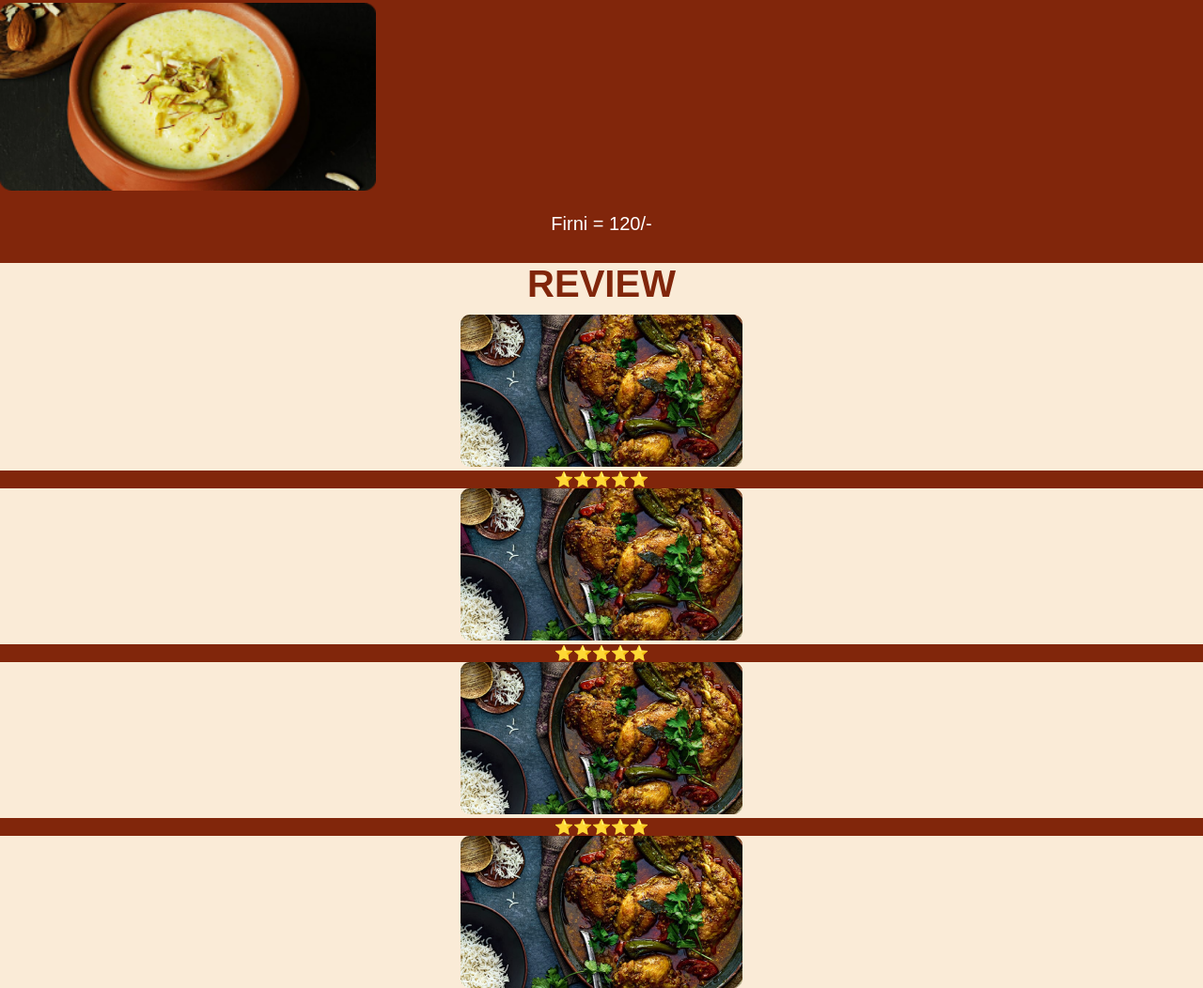
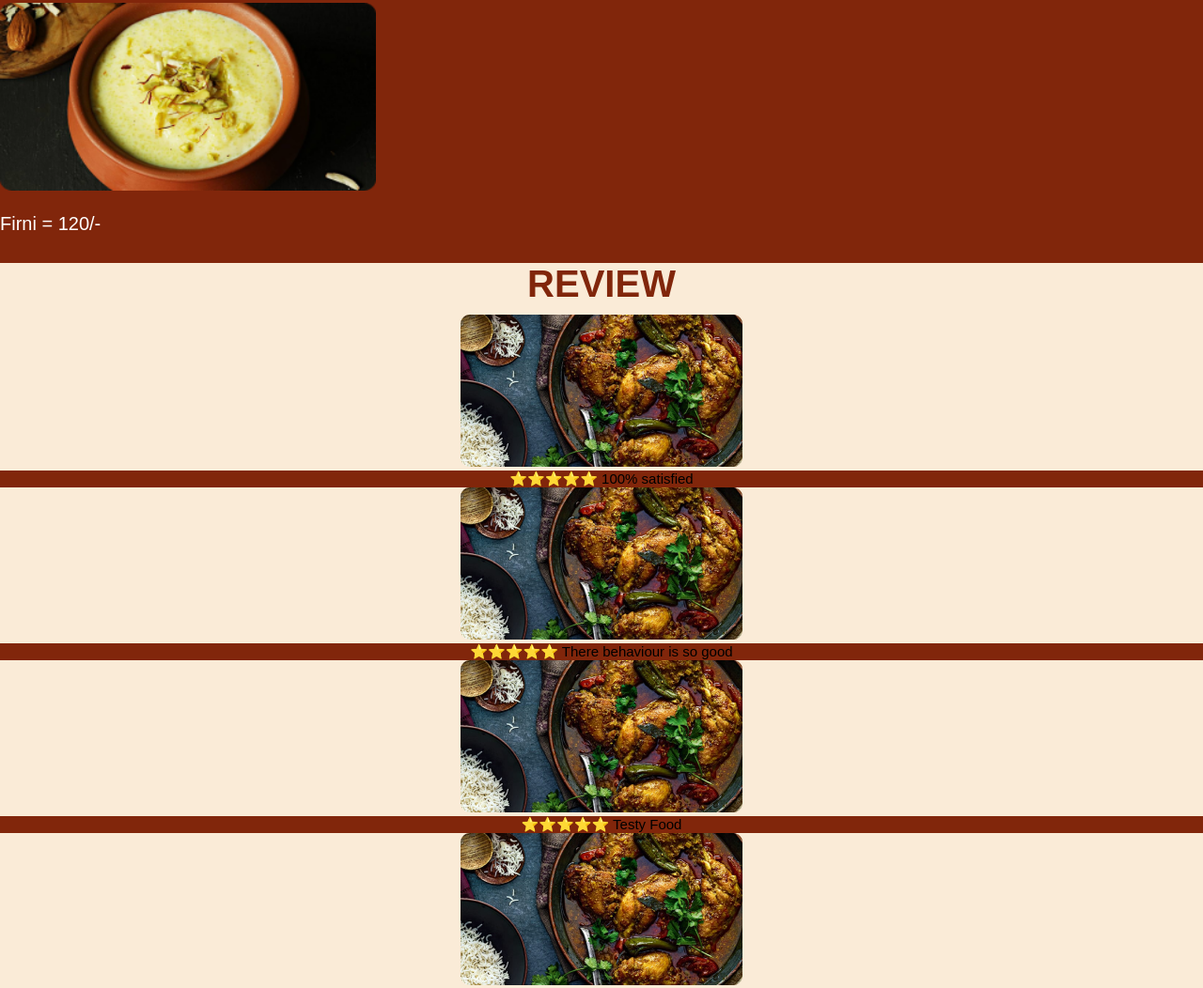
Before and after one commit to sadiaislam1/CT.github.io, a plain HTML site: page index.html in a window 1280 px wide. Shown: the part 1381-2433 px from the top of the page at 94% size. Drawn offline with Linux system fonts and the light colour scheme.

Commit message:
review changes

```diff
--- a/index.html
+++ b/index.html
@@ -73,17 +73,17 @@
         <h1>REVIEW</h1>
         <div-left>
 <img class="ola" src="curry_img.png" alt="">
-<p>⭐⭐⭐⭐⭐
+<p>⭐⭐⭐⭐⭐ 100% satisfied
 </p>
         </div-left >
         <div-left >
             <img class="ola" src="curry_img.png" alt="">
-            <p>⭐⭐⭐⭐⭐
+            <p>⭐⭐⭐⭐⭐ There behaviour is so good
             </p>
         </div-left>
         <div-left >
             <img class="ola" src="curry_img.png" alt="">
-            <p>⭐⭐⭐⭐⭐
+            <p>⭐⭐⭐⭐⭐ Testy Food
 
             </p>
         </div-left>
@@ -129,7 +129,6 @@
 
 
 
-
     <script src="script.js"></script>
 </body>
 </html>
--- a/style.css
+++ b/style.css
@@ -147,9 +147,10 @@ button:hover{
     background-color: antiquewhite;
     text-align: center;
 }
-p{
+.review p{
     background-color: rgb(129, 38, 11);
     text-align: center;
+    font-size: 15px;
 }
 
 
```
